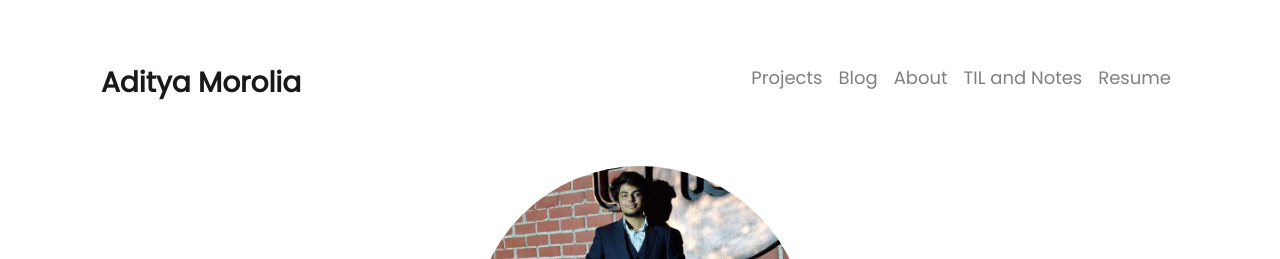
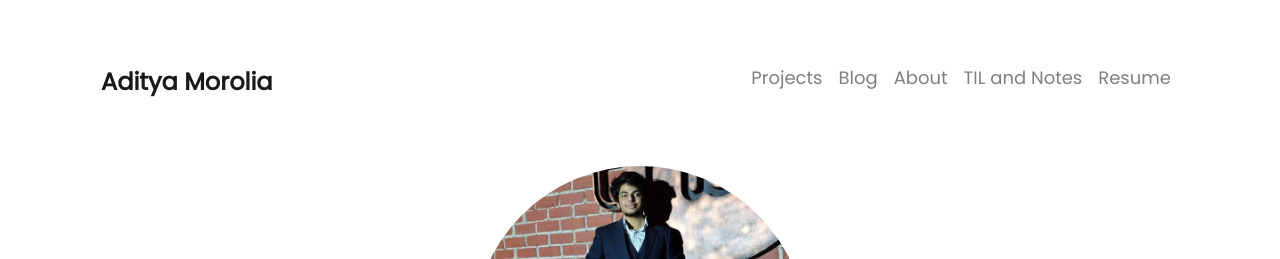
Before and after one commit to TheCharmingSociopath/TheCharmingSociopath.github.io, a Jekyll site: the page built from pages/index.md, in a window 1280 px wide. Shown: the top 259 px of the page. Built offline with Jekyll 4.4.1, drawn with Linux system fonts in a browser that asks for light colours; nearby versions of some CDN libraries.

Commit message:
Update navbar.html

```diff
--- a/_includes/navbar.html
+++ b/_includes/navbar.html
@@ -1,6 +1,6 @@
 <nav class="navbar navbar-expand-lg navbar-light">
 
-  <a class="navbar-brand" href="{{ site.baseurl }}/"><h3><b>{{ site.title }}</b></h3></a>
+  <a class="navbar-brand" href="{{ site.baseurl }}/"><h4><b>{{ site.title }}</b></h4></a>
 
   <button class="navbar-toggler" type="button" data-toggle="collapse" data-target="#navbarNavAltMarkup" aria-controls="navbarNavAltMarkup" aria-expanded="false" aria-label="Toggle navigation">
     <span class="navbar-toggler-icon"></span>
```
